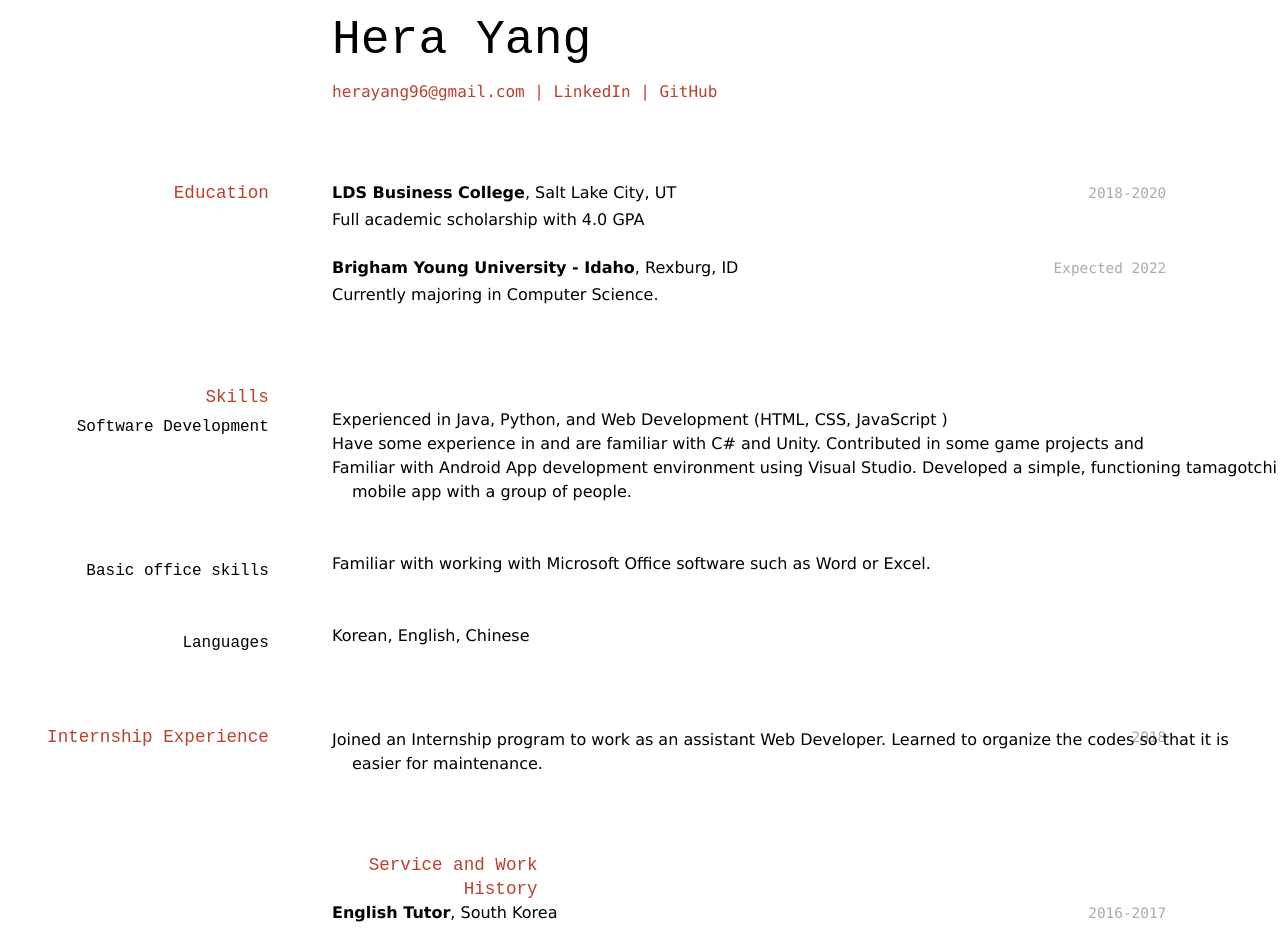
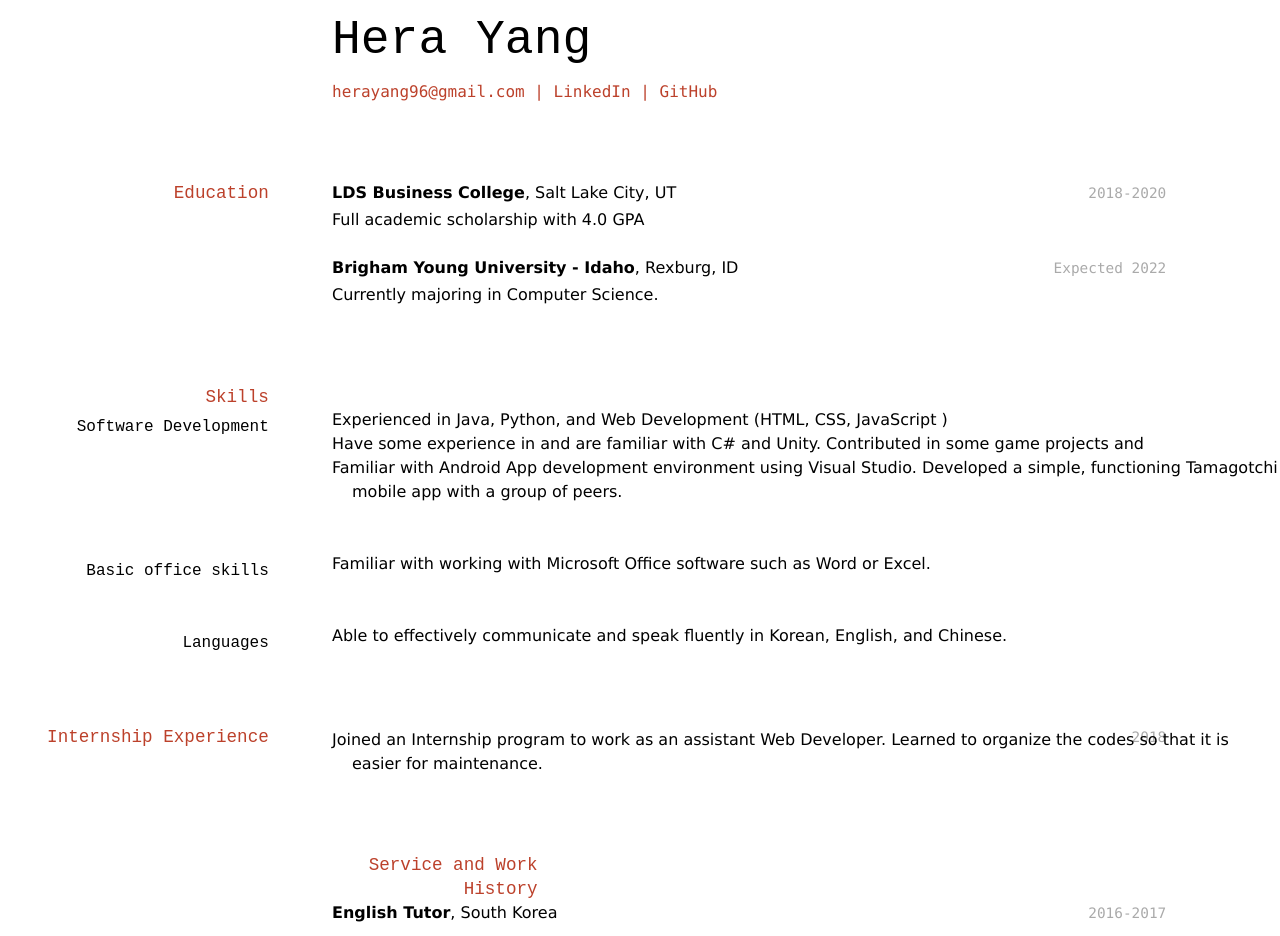
Before and after one commit to kinofmat/Yang_resume, a Jekyll site: the page built from docs/index.md, in a window 1280 px wide. Built offline with Jekyll 4.4.1, drawn with Linux system fonts in a browser that asks for light colours.

Commit message:
Update index.md
Updated Description

```diff
--- a/docs/index.md
+++ b/docs/index.md
@@ -32,14 +32,14 @@ __Brigham Young University - Idaho__, Rexburg, ID
 
 - Experienced in Java, Python, and Web Development (HTML, CSS, JavaScript )
 - Have some experience in and are familiar with C# and Unity. Contributed in some game projects and
-- Familiar with Android App development environment using Visual Studio. Developed a simple, functioning tamagotchi mobile app with a group of people.
+- Familiar with Android App development environment using Visual Studio. Developed a simple, functioning Tamagotchi mobile app with a group of peers.
 
 ### Basic office skills
 
 - Familiar with working with Microsoft Office software such as Word or Excel.
 
 ### Languages
-- Korean, English, Chinese
+- Able to effectively communicate and speak fluently in  Korean, English,  and Chinese.
 
 ## Internship Experience
 `2018`
```
